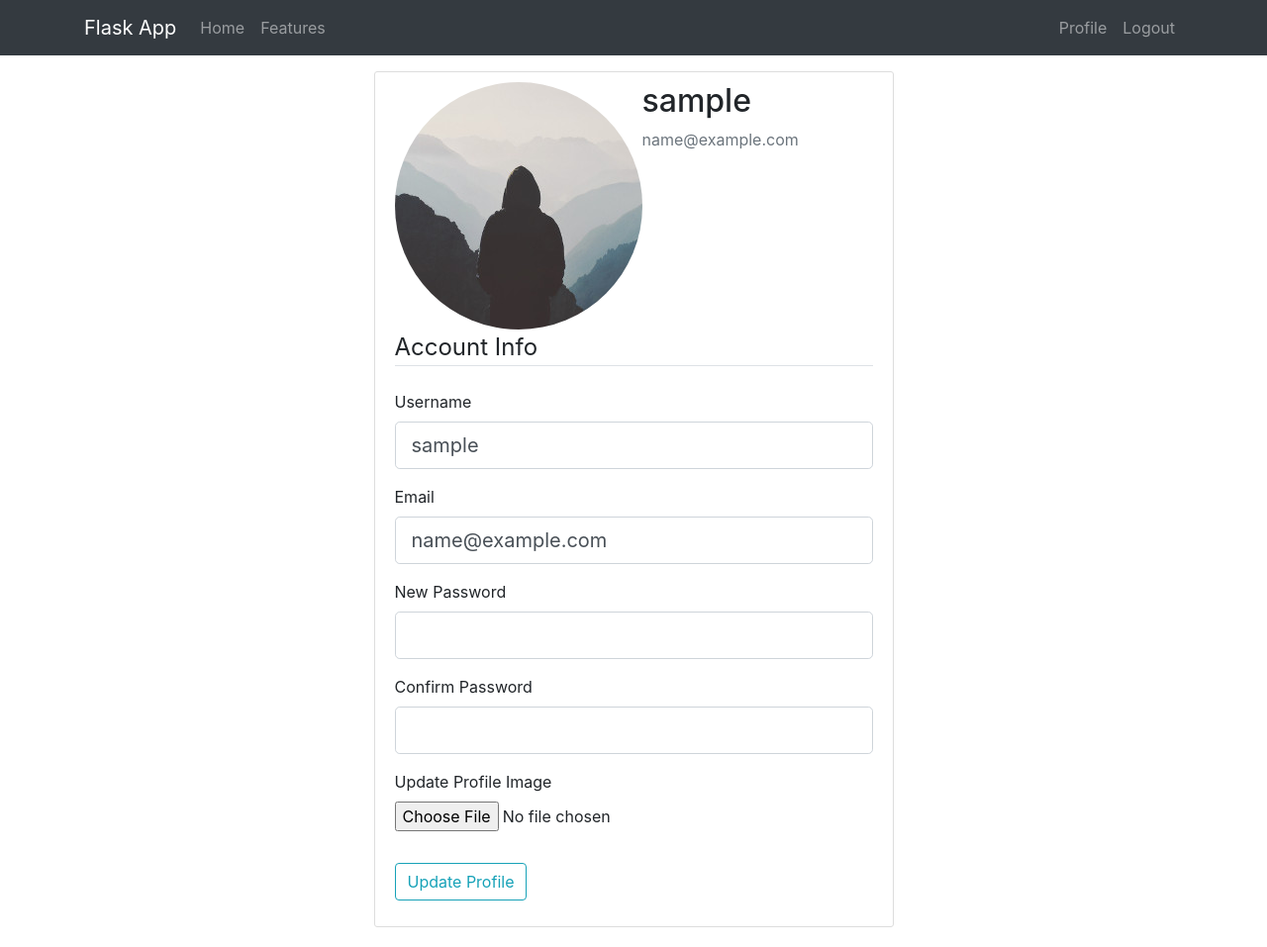
After one commit to kkornel/flask-social-app, a Flask app: page /profile in a window 1280 px wide. The commit adds this page. Shown: the whole page at 99% size. Run offline with Flask 2, Linux system fonts and the light colour scheme; the visitor is signed in with stand-in values (Sample User, id 1); data comes from the database, SQL or seed files in the repository; some libraries are stand-ins or nearby versions.

Commit message:
Reseting password feature

```diff
--- a/flaskapp/templates/base.html.j2
+++ b/flaskapp/templates/base.html.j2
@@ -29,29 +29,27 @@
       <div class="collapse navbar-collapse" id="navbarText">
         <ul class="navbar-nav mr-auto">
           <li class="nav-item">
-            <a class="nav-link" href="#">Home <span class="sr-only">(current)</span></a>
+            <a class="nav-link" href="{{ url_for('main.home') }}">Home</a>
           </li>
           <li class="nav-item">
             <a class="nav-link" href="#">Features</a>
           </li>
         </ul>
         <ul class="navbar-nav">
-          {#
+
           {% if current_user.is_authenticated %}
-          #}
-          {% if 1==0 %}
             <li class="nav-item">
-              <a class="nav-link" href="#">Account</a>
+              <a class="nav-link" href="{{ url_for('users.profile') }}">Profile</a>
             </li>
             <li class="nav-item">
-              <a class="nav-link" href="#">Logout</a>
+              <a class="nav-link" href="{{ url_for('users.logout') }}">Logout</a>
             </li>
           {% else %}
             <li class="nav-item">
-              <a class="nav-link" href="#">Register</a>
+              <a class="nav-link" href="{{ url_for('users.register') }}">Register</a>
             </li>
             <li class="nav-item">
-              <a class="nav-link" href="#">Login</a>
+              <a class="nav-link" href="{{ url_for('users.login') }}">Login</a>
             </li>
           {% endif %}
         </ul>
--- a/flaskapp/templates/home.html.j2
+++ b/flaskapp/templates/home.html.j2
@@ -2,4 +2,5 @@
 
 {% block content %}
     <h1>Hello, friend.</h1>
+    <h1 class="display-4">{{ current_user }}</h1>
 {% endblock content %}
--- a/flaskapp/templates/login.html
+++ b/flaskapp/templates/login.html
@@ -48,7 +48,7 @@
                 </div>
                 <div class="">
                     <small class="text-muted ml-2">
-                        <a href="{{ url_for('users.reset_request') }}">Forgot Password?</a>
+                        <a href="{{ url_for('users.reset_password_request') }}">Forgot Password?</a>
                     </small>
                 </div>
             </div>
--- /dev/null
+++ b/flaskapp/templates/profile.html
@@ -0,0 +1,94 @@
+{% extends "base.html.j2" %}
+
+{% block content %}
+<div class="col-sm-6 offset-sm-3 mt-3">
+    <div class=block-content>
+        <div class="media">
+            <img class="rounded-circle account-img" src="{{ image }}">
+            <div class="media-body">
+                <h2 class="account-heading">{{ current_user.username }}</h2>
+                <p class="text-secondary">{{ current_user.email }}</p>
+            </div>
+        </div>
+
+        <form method="POST" action="" enctype="multipart/form-data">
+            {{ form.hidden_tag() }}
+            <fieldset class="form-group">
+                <legend class="border-bottom mb-4">Account Info</legend>
+                <div class="form-group">
+                    {{ form.username.label(class="form-control-label") }}
+
+                    {% if form.username.errors %}
+                    {{ form.username(class="form-control form-control-lg is-invalid") }}
+                    <div class="invalid-feedback">
+                        {% for error in form.username.errors %}
+                        <span>{{ error }}</span>
+                        {% endfor %}
+                    </div>
+                    {% else %}
+                    {{ form.username(class="form-control form-control-lg") }}
+                    {% endif %}
+                </div>
+                <div class="form-group">
+                    {{ form.email.label(class="form-control-label") }}
+                    {% if form.email.errors %}
+                    {{ form.email(class="form-control form-control-lg is-invalid") }}
+                    <div class="invalid-feedback">
+                        {% for error in form.email.errors %}
+                        <span>{{ error }}</span>
+                        {% endfor %}
+                    </div>
+                    {% else %}
+                    {{ form.email(class="form-control form-control-lg") }}
+                    {% endif %}
+                </div>
+                <div class="form-group">
+                    {{ form.password.label(class="form-control-label") }}
+
+                    {% if form.password.errors %}
+                    {{ form.password(class="form-control form-control-lg is-invalid") }}
+                    <div class="invalid-feedback">
+
+                        {% for error in form.password.errors %}
+                        <span> {{ error }}</span>
+                        {% endfor %}
+
+                    </div>
+                    {% else %}
+                    {{ form.password(class="form-control form-control-lg") }}
+                    {% endif %}
+                </div>
+                <div class="form-group">
+                    {{ form.confirm_password.label(class="form-control-label") }}
+
+                    {% if form.confirm_password.errors %}
+                    {{ form.confirm_password(class="form-control form-control-lg is-invalid") }}
+                    <div class="invalid-feedback">
+
+                        {% for error in form.confirm_password.errors %}
+                        <span> {{ error }}</span>
+                        {% endfor %}
+
+                    </div>
+                    {% else %}
+                    {{ form.confirm_password(class="form-control form-control-lg") }}
+                    {% endif %}
+                </div>
+                <div class="form-group">
+                    {{ form.image.label() }}
+                    {{ form.image(class="form-control-file") }}
+                    {% if form.image.errors %}
+                    {% for error in form.image.errors %}
+                    <span class="text-danger">{{ error }}</span></br>
+                    {% endfor %}
+                    {% endif %}
+                </div>
+
+            </fieldset>
+            <div class="form-group">
+                {{ form.submit(class="btn btn-outline-info") }}
+            </div>
+        </form>
+    </div>
+</div>
+{% endblock content %}
--- a/flaskapp/users/forms.py
+++ b/flaskapp/users/forms.py
@@ -1,3 +1,5 @@
+from flask import Markup
+
 from flask_wtf import FlaskForm
 from flask_wtf.file import FileField, FileAllowed
 from wtforms import BooleanField, PasswordField, StringField, SubmitField
@@ -29,12 +31,14 @@ class RegistrationForm(FlaskForm):
     def validate_email(self, email):
         user = User.query.filter_by(email=email.data).first()
         if user:
-            raise ValidationError('That email is taken. Forgot password?')
+            raise ValidationError(
+                # Markup(f'''That email is already in use. <a href="{{ url_for('users.reset_password_request') }}">Forgot Password?</a>'''))
+                Markup(f'''That email is already in use. <a href="http://127.0.0.1:5000/reset_password">Forgot Password?</a>'''))
 
     def validate_username(self, username):
         user = User.query.filter_by(username=username.data).first()
         if user:
-            raise ValidationError('That username is taken. Sorry.')
+            raise ValidationError('That username is already in use.')
 
 
 class LoginForm(FlaskForm):
@@ -45,3 +49,49 @@ class LoginForm(FlaskForm):
     # Uses secure cookie to stay logged in for some time, after closing the browser.
     remember = BooleanField('Remember Me')
     submit = SubmitField('Login')
+
+
+class RequestPasswordResetForm(FlaskForm):
+    email = StringField('Email',
+                        validators=[DataRequired(), Email()])
+    submit = SubmitField('Request Pasword Reset')
+
+    def validate_email(self, email):
+        user = User.query.filter_by(email=email.data).first()
+        if user is None:
+            raise ValidationError(
+                'There is no account with that email address.')
+
+
+class ResetPasswordForm(FlaskForm):
+    password = PasswordField('New Password', validators=[DataRequired()])
+    confirm_password = PasswordField('Confirm Password',
+                                     validators=[DataRequired(), EqualTo('password')])
+    submit = SubmitField('Reset Password')
+
+
+class UpdateProfileForm(FlaskForm):
+    email = StringField('Email', validators=[DataRequired(), Email()])
+    username = StringField('Username',
+                           validators=[DataRequired(), Length(min=4, max=15)])
+    password = PasswordField('New Password', validators=[DataRequired()])
+    confirm_password = PasswordField('Confirm Password',
+                                     validators=[DataRequired(), EqualTo('password')])
+    image = FileField('Update Profile Image',
+                      validators=[FileAllowed(['jpg', 'png'])])
+    submit = SubmitField('Update Profile')
+
+    # Validation has to be in form:
+    # def validate_field(self, field):
+    #     if True:
+    #         raise ValidationError('Validation Message')
+
+    def validate_email(self, email):
+        user = User.query.filter_by(email=email.data).first()
+        if user:
+            raise ValidationError('That email is already in use.')
+
+    def validate_username(self, username):
+        user = User.query.filter_by(username=username.data).first()
+        if user:
+            raise ValidationError('That username is already in use.')
--- a/flaskapp/users/routes.py
+++ b/flaskapp/users/routes.py
@@ -3,7 +3,9 @@ from flask_login import current_user, login_user, logout_user, login_required
 
 from flaskapp import db, bcrypt
 from flaskapp.models import User
-from flaskapp.users.forms import LoginForm, RegistrationForm
+from flaskapp.users.forms import LoginForm, RegistrationForm, RequestPasswordResetForm, ResetPasswordForm, UpdateProfileForm
+from flaskapp.users.utils import send_reset_password_email, save_image
+
 
 users = Blueprint('users', __name__)
 
@@ -27,20 +29,100 @@ def register():
                     username=form.username.data, password=hashed_password)
         db.session.add(user)
         db.session.commit()
-        current_app.logger.info('%s logged in successfully', user)
         # 'success' is the name of the BootStrap class for message.
-        flash(f'Your account has been created! You are now able to log in', 'success')
+        flash(
+            f'Account for {form.email.data} has been created! You are now able to log in', 'success')
         return redirect(url_for('users.login'))
     return render_template('register.html', title='Register', form=form)
 
 
 @users.route('/login', methods=['GET', 'POST'])
 def login():
+    if current_user.is_authenticated:
+        return redirect(url_for('main.home'))
     form = LoginForm()
+    if form.validate_on_submit():
+        user = User.query.filter_by(email=form.email.data).first()
+        if user and bcrypt.check_password_hash(user.password, form.password.data):
+            # remember refers to the Remember me on Login page.
+            login_user(user, remember=form.remember.data)
+            # When we try to access a page that requires login, eg. account page.
+            # It redirects us to login page, and in the URL there is parameter of the page
+            # that we wanted to visit:
+            # http://127.0.0.1:5000/login?next=%2Faccount
+            # Here we are getting that parameter and redirecting user to that page.
+            next_page = request.args.get('next')
+            current_app.logger.info('Next page parameter: %s', next_page)
+            return redirect(next_page) if next_page else redirect(url_for('main.home'))
+        else:
+            flash('Login Unsuccessful. Please check email and password.', 'danger')
     return render_template('login.html', title='Login', form=form)
 
 
-@users.route('/')
-def reset_request():
-    form = LoginForm()
-    return render_template('login.html', title='Login', form=form)
+@users.route('/logout')
+def logout():
+    logout_user()
+    return redirect(url_for('users.login'))
+
+
+@users.route('/reset_password', methods=['GET', 'POST'])
+def reset_password_request():
+    if current_user.is_authenticated:
+        return redirect(url_for('main.home'))
+    form = RequestPasswordResetForm()
+    if form.validate_on_submit():
+        user = User.query.filter_by(email=form.email.data).first()
+        send_reset_password_email(user)
+        flash('An email has been sent with instructions to reset your password.', 'info')
+        return redirect(url_for('users.login'))
+    return render_template('reset_password_request.html', title='Reset Password', form=form)
+
+
+@users.route('/reset_password/<token>', methods=['GET', 'POST'])
+def reset_password_token(token):
+    if current_user.is_authenticated:
+        return redirect(url_for('main.home'))
+    user = User.verify_reset_password_token(token)
+    if user is None:
+        flash('That is an invalid or expired token', 'warning')
+        return redirect(url_for('users.reset_request'))
+    form = ResetPasswordForm()
+    if form.validate_on_submit():
+        hashed_password = bcrypt.generate_password_hash(
+            form.password.data).decode('utf-8')
+        user.password = hashed_password
+        db.session.commit()
+        flash('Your password has been updated! You are now able to log in.', 'success')
+        return redirect(url_for('users.login'))
+    return render_template('reset_password_token.html', title='Set New Password', form=form)
+
+
+@users.route('/profile', methods=['GET', 'POST'])
+@login_required
+def profile():
+    form = UpdateProfileForm()
+    if form.validate_on_submit():
+        # We have to check because this field is not required.
+        if form.image.data:
+            image_fn = save_image(form.image.data)
+            current_user.image = image_fn
+        current_user.username = form.username.data
+        current_user.email = form.email.data
+        # db.session.commit()
+        flash('Your account has been updated!', 'success')
+        # You want to use redirect here instead of fall down to render_template
+        # and the reason is of something called Post-Get-Redirect-Pattern
+        # If you ever reloaded a form after submiting a data
+        # and then a weird message comes "Are you sure you wanna reload?
+        # Because the data will be resubmited."
+        # That is because the browser is telling you that
+        # you about to run another POST request when you reload your page.
+        # So redirecting is causing to send a GET request
+        # and then we dont get that weird message.
+        return redirect(url_for('users.profile'))
+    elif request.method == 'GET':
+        form.username.data = current_user.username
+        form.email.data = current_user.email
+    image = url_for(
+        'static', filename=f'profile_pics/{current_user.image}')
+    return render_template('profile.html', title='Profile', image=image, form=form)
```
Also changed, not shown: flaskapp/__init__.py (+40 -0 lines), flaskapp/config.py (+8 -8 lines), flaskapp/models.py (+39 -2 lines), flaskapp/templates/reset_password_request.html (added, +33 -0 lines), flaskapp/templates/reset_password_token.html (added, +49 -0 lines), flaskapp/users/utils.py (+36 -0 lines), flaskapp/static/profile_pics/004b6d8b3ed16f13.jpg (added), flaskapp/static/profile_pics/296a6ebb96ca8e2b.jpg (added), flaskapp/static/profile_pics/6f68aa983af12cbb.png (added), flaskapp/static/profile_pics/default.jpg (added), 1 other file.
